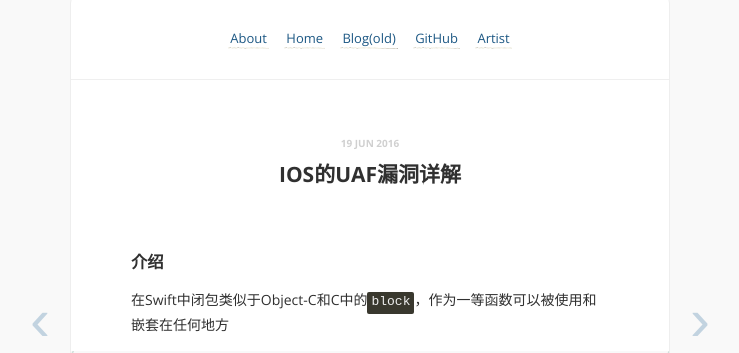
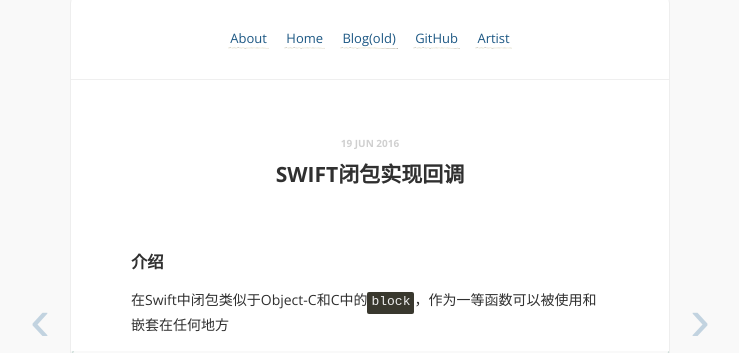
Before and after one commit to dinghing/dinghing.github.io, a Jekyll site: the page built from _posts/2016-08-29-Swift 闭包实现回调.md, in a window 1280 px wide and 900 px high. Shown: the part 175-528 px from the top of the window, without its empty margins (270-1009 px from the left). Built offline with Jekyll 4.4.1, drawn with Linux system fonts in a browser that asks for light colours; comment, search, counter and statistics services are not loaded.

Commit message:
Update 2016-08-29-Swift 闭包实现回调.md

```diff
--- a/_posts/2016-08-29-Swift 闭包实现回调.md
+++ b/_posts/2016-08-29-Swift 闭包实现回调.md
@@ -1,6 +1,6 @@
 ---
 layout: post
-title: iOS的UAF漏洞详解
+title: Swift闭包实现回调
 date: 2016-06-19 21:22:31
 disqus: y
 ---
```
